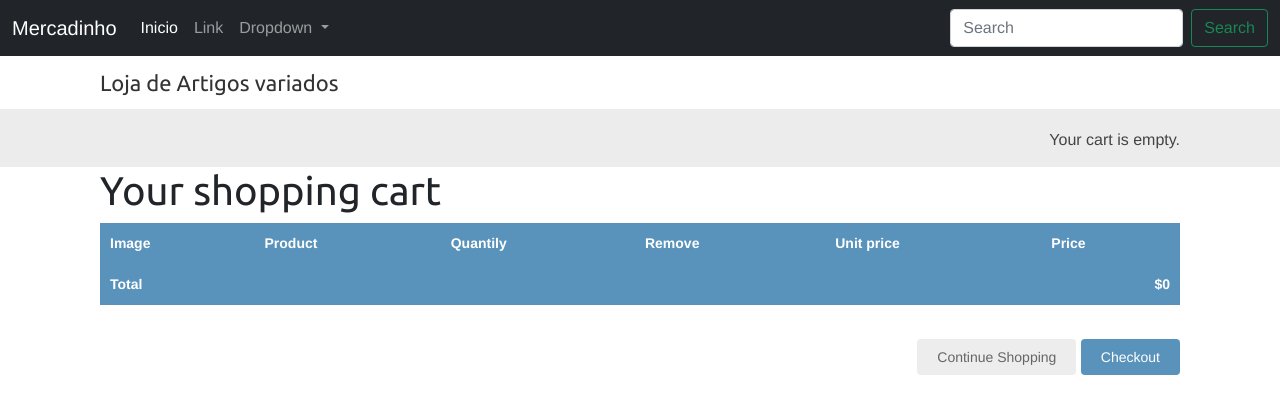
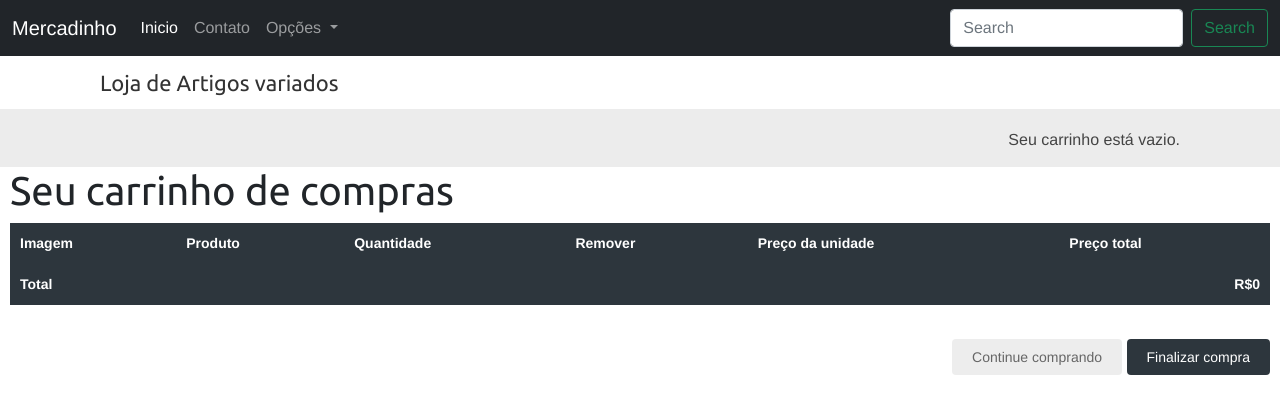
Before and after one commit to wartrax13/pythonmarket, a Django app: page /cart/ in a window 1280 px wide. Shown: the top 414 px of the page. Run offline with Django 3.2, Linux system fonts and the light colour scheme; some libraries are stand-ins or nearby versions.

Commit message:
Edições no template.

```diff
--- a/myshop/cart/templates/cart/detail.html
+++ b/myshop/cart/templates/cart/detail.html
@@ -5,16 +5,16 @@
 {% endblock %}
 
 {% block content %}
-<h1>Your shopping cart</h1>
+<h1>Seu carrinho de compras</h1>
 <table class="cart">
     <thead>
     <tr>
-        <th>Image</th>
-        <th>Product</th>
-        <th>Quantily</th>
-        <th>Remove</th>
-        <th>Unit price</th>
-        <th>Price</th>
+        <th>Imagem</th>
+        <th>Produto</th>
+        <th>Quantidade</th>
+        <th>Remover</th>
+        <th>Preço da unidade</th>
+        <th>Preço total</th>
     </tr>
     </thead>
     <tbody>
@@ -32,7 +32,7 @@
             <form action="{% url 'cart:cart_add' product.id %}" method="post">
                 {{ item.update_quantity_form.quantity }}
                 {{ item.update_quantity_form.override }}
-                <input type="submit" value="Add to cart">
+                <input type="submit" value="Adicionar ao carrinho">
                 {% csrf_token %}
             </form>
         </td>
@@ -42,24 +42,24 @@
 
         <td>
             <form action="{% url 'cart:cart_remove' product.id %}" method="post">
-                <input type="submit" value="Remove">
+                <input type="submit" value="Remover">
                 {% csrf_token %}
             </form>
         </td>
-        <td class="num">${{ item.price }}</td>
-        <td class="num">${{ item.total_price }}</td>
+        <td class="num">R${{ item.price }}</td>
+        <td class="num">R${{ item.total_price }}</td>
     </tr>
     {% endwith %}
     {% endfor %}
     <tr class="total">
         <td>Total</td>
         <td colspan="4"></td>
-        <td class="num">${{ cart.get_total_price }}</td>
+        <td class="num">R${{ cart.get_total_price }}</td>
     </tr>
     </tbody>
 </table>
 <p class="text-right">
-    <a href="{% url 'shop:product_list' %}" class="button light">Continue Shopping</a>
-    <a href="{% url 'orders:order_create' %}" class="button">Checkout</a>
+    <a href="{% url 'shop:product_list' %}" class="button light">Continue comprando</a>
+    <a href="{% url 'orders:order_create' %}" class="button">Finalizar compra</a>
 </p>
 {% endblock %}
--- a/myshop/orders/forms.py
+++ b/myshop/orders/forms.py
@@ -5,4 +5,5 @@ from .models import Order
 class OrderCreateForm(forms.ModelForm):
     class Meta:
         model = Order
-        fields = ['first_name', 'last_name', 'email', 'address', 'postal_code', 'city']
+        fields = ['first_name', 'first_name', 'last_name', 'email',
+                  'address', 'postal_code', 'city']
--- a/myshop/orders/templates/orders/order/created.html
+++ b/myshop/orders/templates/orders/order/created.html
@@ -1,10 +1,10 @@
 {% extends "shop/base.html" %}
 
 {% block title %}
-Thank you
+Obrigado
 {% endblock %}
 
 {% block content %}
-<h1>Thank you</h1>
+<h1>Obrigado!</h1>
 <p> Sua ordem foi completada com sucesso. O número da sua ordem é <strong>{{ order.id }}</strong>.</p>
 {% endblock %}
--- a/myshop/shop/static/css/base.css
+++ b/myshop/shop/static/css/base.css
@@ -12,7 +12,7 @@ h1, h2, h3, h4, h5 , h6 {
 
 a {
     text-decoration:none;
-    color:#5993bb;
+    color:#2d363d;
 }
 
 a:hover {
@@ -21,7 +21,7 @@ a:hover {
 
 a.button, input[type="submit"] {
     color:#fff;
-    background:#5993bb;
+    background:#2d363d;
     border-radius:4px;
     padding:10px 20px;
     font-size:14px;
@@ -63,7 +63,7 @@ tbody tr.subtotal {
 }
 
 thead th, tbody tr.total {
-    background:#5993bb;
+    background:#2d363d;
     color:#fff;
     font-weight:bold;
 }
@@ -115,7 +115,6 @@ ul.errorlist {
    padding:0;
 }
 
-
 #header {
     padding:10px 100px;
     font-size:18px;
@@ -143,13 +142,13 @@ ul.errorlist {
 }
 
 #content {
-    padding:0 100px;
+    padding:0 10px;
     overflow:hidden;
 }
 
 #sidebar {
     width:220px;
-    padding:30px 20px 0 0;
+    padding:50px 20px 0 0;
     float:left;
 }
 
@@ -179,7 +178,7 @@ ul.errorlist {
 
 #main {
     float:left;
-    width: 96%;
+    width: 85%;
     margin-right:-220px;
     overflow:hidden;
 }
--- a/myshop/shop/templates/shop/base.html
+++ b/myshop/shop/templates/shop/base.html
@@ -25,11 +25,11 @@
           <a class="nav-link active" aria-current="page" href="/">Inicio</a>
         </li>
         <li class="nav-item">
-          <a class="nav-link" href="#">Link</a>
+          <a class="nav-link" href="#">Contato</a>
         </li>
         <li class="nav-item dropdown">
           <a class="nav-link dropdown-toggle" href="#" id="navbarDropdown" role="button" data-bs-toggle="dropdown" aria-expanded="false">
-            Dropdown
+            Opções
           </a>
           <ul class="dropdown-menu" aria-labelledby="navbarDropdown">
             <li><a class="dropdown-item" href="#">Action</a></li>
@@ -46,7 +46,7 @@
     </div>
   </div>
 </nav>
-<!-- FIM NAVBAR-->
+<!--FIM NAVBAR-->
 
 <div id="header">
     <a href="#" class="logo">Loja de Artigos variados</a>
@@ -55,13 +55,13 @@
     <div class="cart">
         {% with total_items=cart|length %}
         {% if total_items > 0 %}
-            Your cart:
+            Seu carrinho:
         <a href="{% url 'cart:cart_detail' %}">
-           {{ total_items }} item{{ total_items|pluralize }},
-           ${{ cart.get_total_price }}
+           {{ total_items }} produto{{ total_items|pluralize }},
+           R${{ cart.get_total_price }}
         </a>
         {% else %}
-        Your cart is empty.
+        Seu carrinho está vazio.
         {% endif %}
         {% endwith %}
     </div>
--- a/myshop/shop/templates/shop/product/detail.html
+++ b/myshop/shop/templates/shop/product/detail.html
@@ -2,7 +2,7 @@
 {% load static %}
 
 {% block title %}
-    {{ product.name }}
+{{ product.name }}
 {% endblock %}
 
 {% block content %}
@@ -19,7 +19,7 @@
         <form action="{% url 'cart:cart_add' product.id %}" method="post">
             {{ cart_product_form }}
             {% csrf_token %}
-            <input type="submit" value="Add to cart">
+            <input type="submit" value="Adicionar ao carrinho">
         </form>
         {{ product.description | linebreaks }}
     </div>
--- a/myshop/shop/templates/shop/product/list.html
+++ b/myshop/shop/templates/shop/product/list.html
@@ -10,7 +10,7 @@
     <h3>Categorias</h3>
     <ul>
         <li {% if not category %}class="selected"{% endif %}>
-            <a href="{% url 'shop:product_list' %}">All</a>
+            <a href="{% url 'shop:product_list' %}">Todos</a>
         </li>
         {% for c in categories %}
         <li {% if category.slug == c.slug %}class="selected"{% endif %}>
@@ -24,7 +24,8 @@
     {% for product in products %}
     <div class="item">
         <a href="{{ product.get_absolute_url }}">
-            <img src="{% if product.image %}{{ product.image.url }}{% else %}{% static 'img/no_image.png' %}{% endif %}">
+            <img src="{% if product.image %}{{ product.image.url }}{% else %}{% static 'img/no_image.png' %}{% endif %}"
+            height="200" style="max-width: 280px" border="1px">
         </a>
         <a href="{{ product.get_absolute_url }}">{{ product.name }}</a>
         <br>
```
Also changed, not shown: myshop/orders/templates/orders/order/create.html (+4 -4 lines), myshop/media/products/2021/08/13/detergente.jpg (added).
